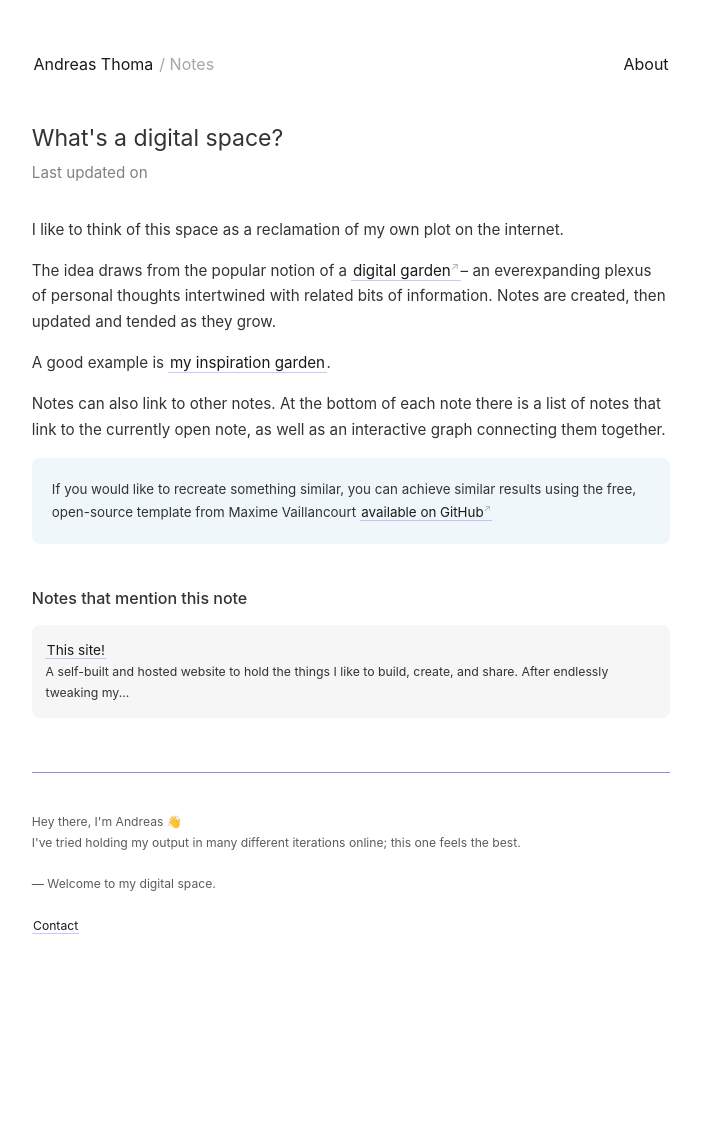
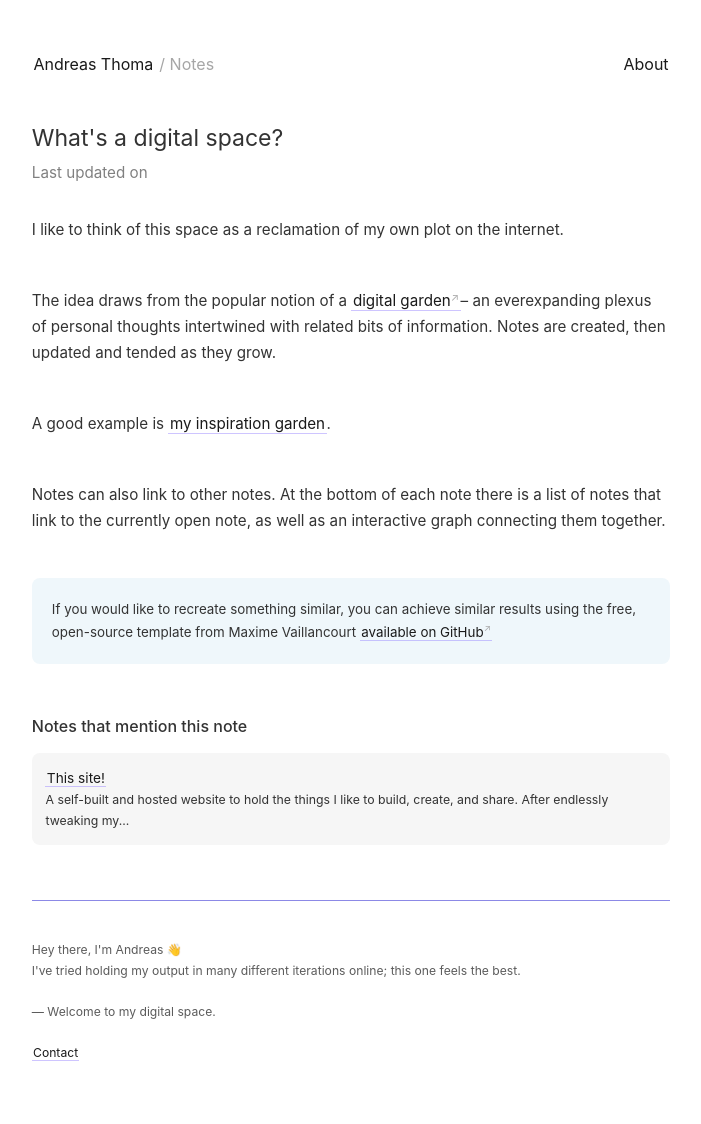
Before and after one commit to andreeeeaaaaas/my-digital-space, a Jekyll site: the page built from _notes/What's a digital space?.md, in a window 1280 px wide. Shown: the whole page, without its empty margins (289-990 px from the left). Built offline with Jekyll 4.4.1, drawn with Linux system fonts in a browser that asks for light colours; before the commit the page ends 996 px from its top, so only the background shows below that.

Commit message:
Fixed content layout of notes

```diff
--- a/_layouts/note.html
+++ b/_layouts/note.html
@@ -2,6 +2,7 @@
 layout: default
 ---
 
+<content>
   <article>
     <div>
       <h1>{{ page.title }}</h1>
@@ -12,10 +13,7 @@
     </div>
 
     <div id="notes-entry-container">
-    <content>
       {{ content }}
-    </content>
-
       <side style="font-size: 0.9em">
         <h3 style="margin-bottom: 1em">Notes that mention this note</h3>
         {% if page.backlinks.size > 0 %}
@@ -40,6 +38,7 @@
       </side>
     </div>
   </article>
+</content>
 
 <!-- <p>Here are all the notes in this space, along with their links, visualized as a graph.</p>
 
```
Also changed, not shown: 1 other file. Lines whose indentation alone changed are shown as unchanged.
